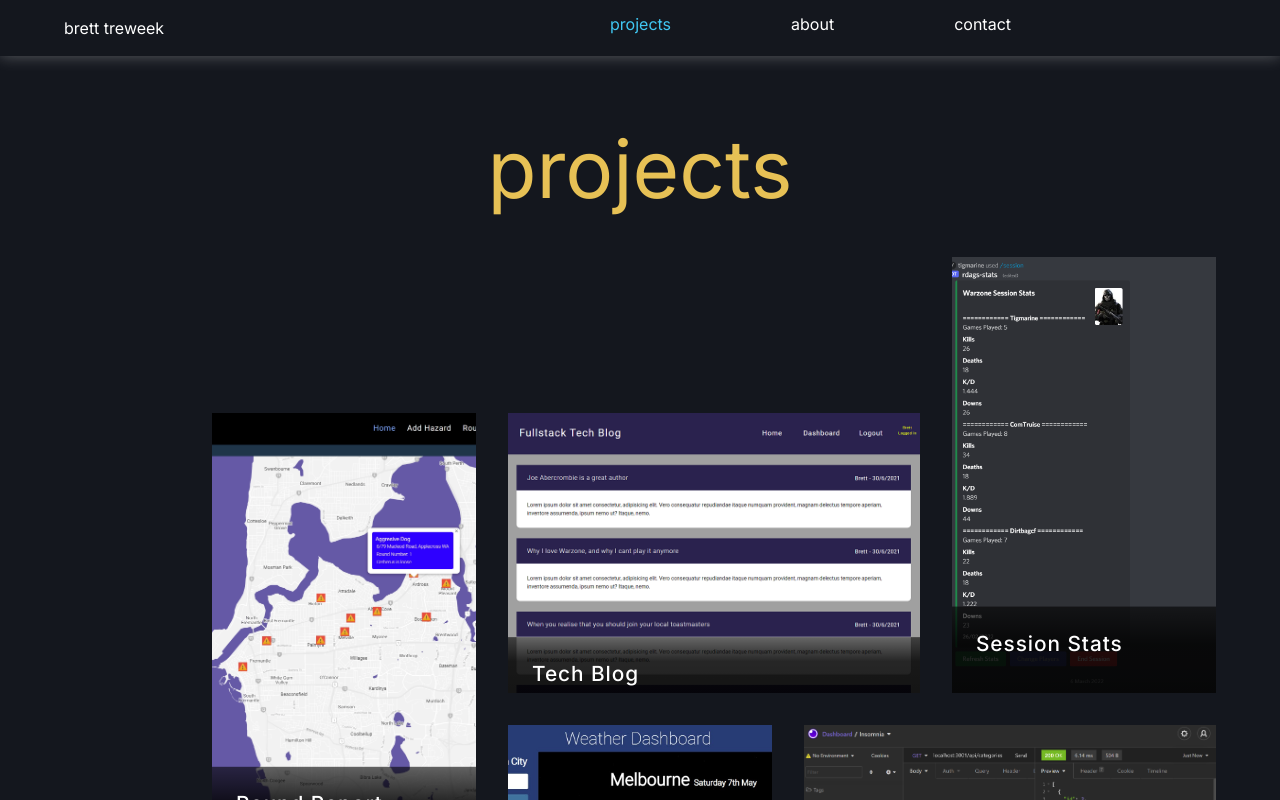
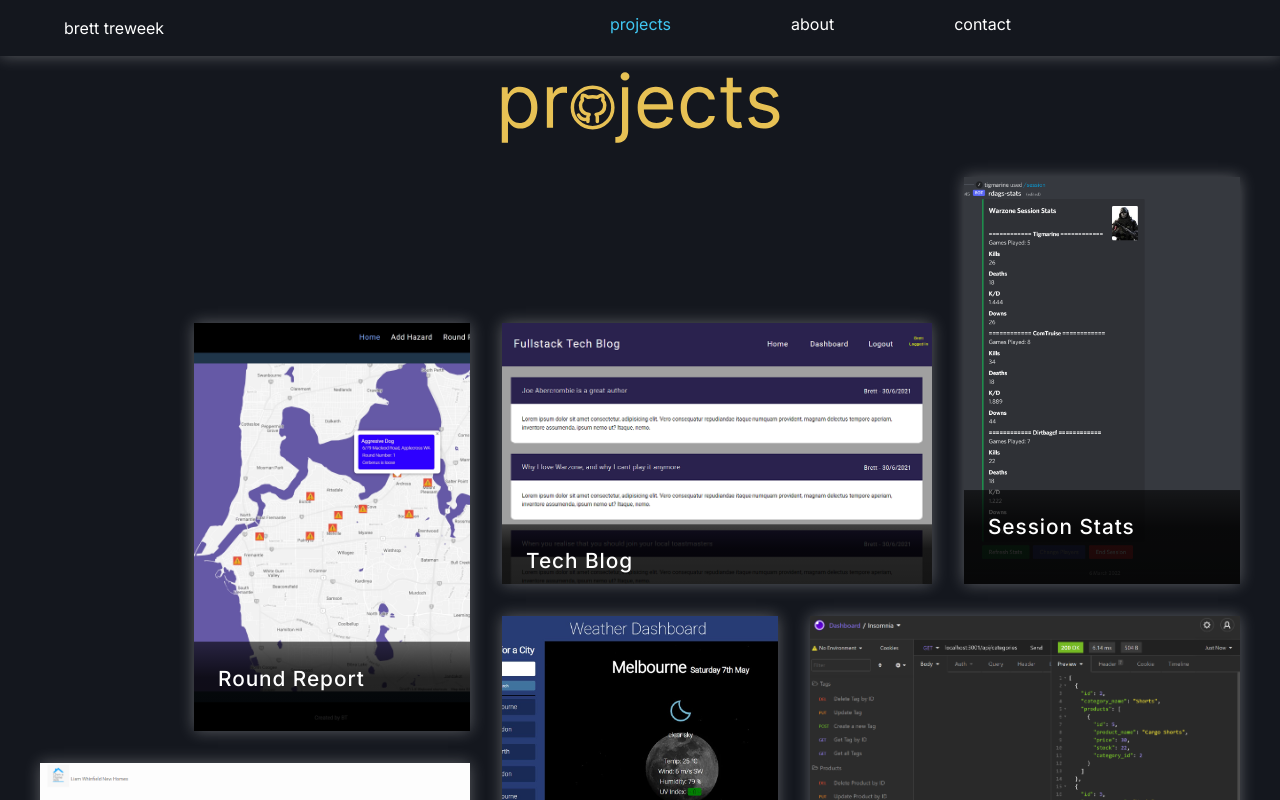
Before and after one commit to brett-treweek/portfolio-v2, a React (Create React App) app: page /work in a window 1280 px wide. Shown: the top 800 px of the page. Built offline with nearby package versions, Linux system fonts and the light colour scheme; some icons are missing.

Commit message:
finished styling contact form, made projects title an svg

```diff
--- a/src/assets/themeData.js
+++ b/src/assets/themeData.js
@@ -10,6 +10,7 @@ const themeData = [
 		watermark: 'hsl(0, 0%, 100%, 0.3)',
 		watermarkLight: 'hsl(0, 0%, 100%, 0.1)',
 		boxShadow: '0px 0px 15px hsl(0, 0%, 100%, 0.3)',
+		filter: 'invert(68%) sepia(100%) saturate(244%) hue-rotate(3deg) brightness(93%) contrast(100%)',
 	},
 	{
 		text: '#000',
@@ -22,6 +23,7 @@ const themeData = [
 		watermark: 'hsl(0, 0%, 0%, 0.7)',
 		watermarkLight: 'hsl(0, 0%, 0%, 0.3)',
 		boxShadow: '0px 0px 15px hsl(0, 0%, 0%, 0.7)',
+		filter: 'invert(42%) sepia(20%) saturate(5286%) hue-rotate(165deg) brightness(92%) contrast(101%)',
 	},
 	{
 		text: '#fcfbfb',
@@ -34,6 +36,7 @@ const themeData = [
 		watermark: 'hsl(0, 0%, 100%, 0.3)',
 		watermarkLight: 'hsl(0, 0%, 100%, 0.1)',
 		boxShadow: '0px 0px 15px hsl(0, 0%, 100%, 0.3)',
+		filter: 'invert(44%) sepia(78%) saturate(2705%) hue-rotate(12deg) brightness(108%) contrast(103%)',
 	},
 ];
 
--- a/src/components/layout/pages/Contact.js
+++ b/src/components/layout/pages/Contact.js
@@ -5,6 +5,7 @@ import {
 	StyledForm,
 } from '../../styles/layoutStyles/Contact.styled';
 import { Card, FlexContainer } from '../../styles/UIStyles/UiStyles';
+import { Icon } from '@iconify/react';
 // import emailjs from 'emailjs-com';
 
 const Contact = () => {
@@ -46,10 +47,53 @@ const Contact = () => {
 					<Card height="100%" className="contact-card">
 						<h2>Brett Treweek</h2>
 						<h3>Perth, Western Australia</h3>
-						<h3>0401 043 178</h3>
-						<p>bretttrew@gmail.com</p>
-						<p>Github</p>
-						<p>Linkedin</p>
+						<div className="phone-container">
+							<Icon
+								className="icon"
+								icon="el:phone-alt"
+								height="30"
+							/>
+							<div>
+								<p>0401 043 178</p>
+							</div>
+						</div>
+						<div className="link-container">
+							<Icon
+								className="icon"
+								icon="dashicons:email-alt"
+								height="30"
+							/>
+							<a
+								href="mailto:bretttrew@gmail.com"
+								className="link"
+							>
+								bretttrew@gmail.com
+							</a>
+						</div>
+						<div className="link-container icon">
+							<a
+								href="https://github.com/brett-treweek"
+								target="_blank"
+								rel="noreferrer"
+							>
+								<Icon
+									className="link"
+									icon="fa:github"
+									width="30"
+								/>
+							</a>
+							<a
+								href="https://linkedin.com/in/brett-treweek"
+								target="_blank"
+								rel="noreferrer"
+							>
+								<Icon
+									className="link"
+									icon="akar-icons:linkedin-box-fill"
+									height="30"
+								/>
+							</a>
+						</div>
 					</Card>
 					<Box component="form" Validate onSubmit={sendEmail} sx={{}}>
 						<TextField
--- a/src/components/layout/pages/Work.js
+++ b/src/components/layout/pages/Work.js
@@ -3,12 +3,18 @@ import workData from '../../../assets/workData';
 import { StyledWork } from '../../styles/layoutStyles/Work.styled';
 import { motion } from 'framer-motion';
 import { Icon } from '@iconify/react';
+import projectImage from '../../../assets/Images/projects.svg';
 
 const Work = (props) => {
 	return (
 		<StyledWork id="work">
 			<Section>
-				<h1>projects</h1>
+				<img
+					src={projectImage}
+					alt="title projects with github logo"
+					className="projects-github"
+				>
+				</img>
 				<FlexContainer>
 					<div className="work-grid">
 						{workData.map((item, index) => {
--- a/src/components/styles/UIStyles/UiStyles.js
+++ b/src/components/styles/UIStyles/UiStyles.js
@@ -8,7 +8,7 @@ export const Section = styled.div`
 	align-items: center;
 	justify-content: center;
 	user-select: none;
-	padding: 2rem;
+	/* padding: 2rem; */
 
 	h1 {
 		margin-bottom: 2.5rem;
--- a/src/components/styles/layoutStyles/Contact.styled.js
+++ b/src/components/styles/layoutStyles/Contact.styled.js
@@ -9,15 +9,15 @@ export const StyledContact = styled.section`
 	align-items: center;
 
 	@media (min-width: 1000px) {
-		padding: 4rem;
+		padding: 6rem;
 		/* min-height: 93vh; */
 	}
 `;
 
 export const StyledForm = styled.div`
 	width: 1048px;
-	max-width: 95vw;
-	padding: 40px;
+	max-width: 90vw;
+	padding: 1rem;
 	box-shadow: ${({ theme }) => theme.boxShadow};
 	background-color: ${({ theme }) => theme.card};
 
@@ -28,7 +28,7 @@ export const StyledForm = styled.div`
 
 	h1 {
 		text-align: center;
-		font-size: clamp(0.5rem, 2vw + 1rem, 3rem);
+		font-size: clamp(1.5rem, 2vw + 1rem, 3rem);
 		color: ${({ theme }) => theme.highlight};
 		font-weight: 400;
 		margin: 0 0 2rem;
@@ -36,10 +36,34 @@ export const StyledForm = styled.div`
 
 	h2,
 	h3,
-	p {
+	h4,
+	.link-container,
+	.phone-container {
 		color: ${({ theme }) => theme.text};
 		font-weight: 400;
-		margin-bottom: 0.5rem;
+		margin-bottom: 1.5rem;
+	}
+
+	.phone-container,
+	.link-container {
+		display: inline-flex;
+		gap: 1rem;
+		align-items: center;
+		justify-content: start;
+	}
+
+	.link {
+		color: ${({ theme }) => theme.secondary};
+		text-decoration: none;
+	}
+
+	.link:hover {
+		color: ${({theme}) => theme.main}
+	}
+
+	.icon a {
+		width: max-content;
+		margin-right: 1rem;
 	}
 
 	.textField {
@@ -47,9 +71,6 @@ export const StyledForm = styled.div`
 		color: #fff;
 		border-radius: 4px;
 		background-color: #fff;
-	}
-
-	.textField label {
 	}
 
 	#btn {
@@ -64,4 +85,8 @@ export const StyledForm = styled.div`
 		color: #fff;
 		background-color: green;
 	}
+
+	@media (min-width: 1000px) {
+		padding: 3rem;
+	}
 `;
--- a/src/components/styles/layoutStyles/Work.styled.js
+++ b/src/components/styles/layoutStyles/Work.styled.js
@@ -1,8 +1,14 @@
 import styled from 'styled-components';
 
 export const StyledWork = styled.section`
-	padding: 2rem;
+	padding: 6rem 0 2rem;
 	background-color: ${(props) => props.theme.background};
+
+	.projects-github {
+		width: clamp(100px, 100px + 20vw, 500px);
+		filter: ${(props) => props.theme.filter};
+		margin-bottom: 2rem;
+	}
 
 	.work-grid {
 		display: flex;
@@ -23,7 +29,8 @@ export const StyledWork = styled.section`
 		height: 20rem;
 		width: 70vw;
 		max-width: 500px;
-		transition: all 300ms ease;
+		box-shadow: ${({ theme }) => theme.boxShadow};
+		transition: all 200ms ease;
 	}
 
 	.work:hover {
@@ -38,7 +45,7 @@ export const StyledWork = styled.section`
 			hsl(0 0% 0% / 0.85) 10%,
 			hsl(0 0% 0% / 1)
 		);
-		transform: translateY(77%);
+		transform: translateY(75%);
 		transition: transform 500ms ease;
 	}
 
@@ -149,12 +156,13 @@ export const StyledWork = styled.section`
 		display: flex;
 		justify-content: center;
 		align-items: center;
+		padding: 0 1rem;
 
 		.work-grid {
 			display: grid;
 			gap: 2rem;
-			grid-template-columns: repeat(8, 0.8fr);
-			grid-template-rows: repeat(6, 0.8fr);
+			grid-template-columns: repeat(8, 1fr);
+			grid-template-rows: repeat(6, 1fr);
 			height: 100%;
 			width: 100%;
 			max-width: 1200px;
```
Also changed, not shown: src/assets/Images/projects.svg (added).
